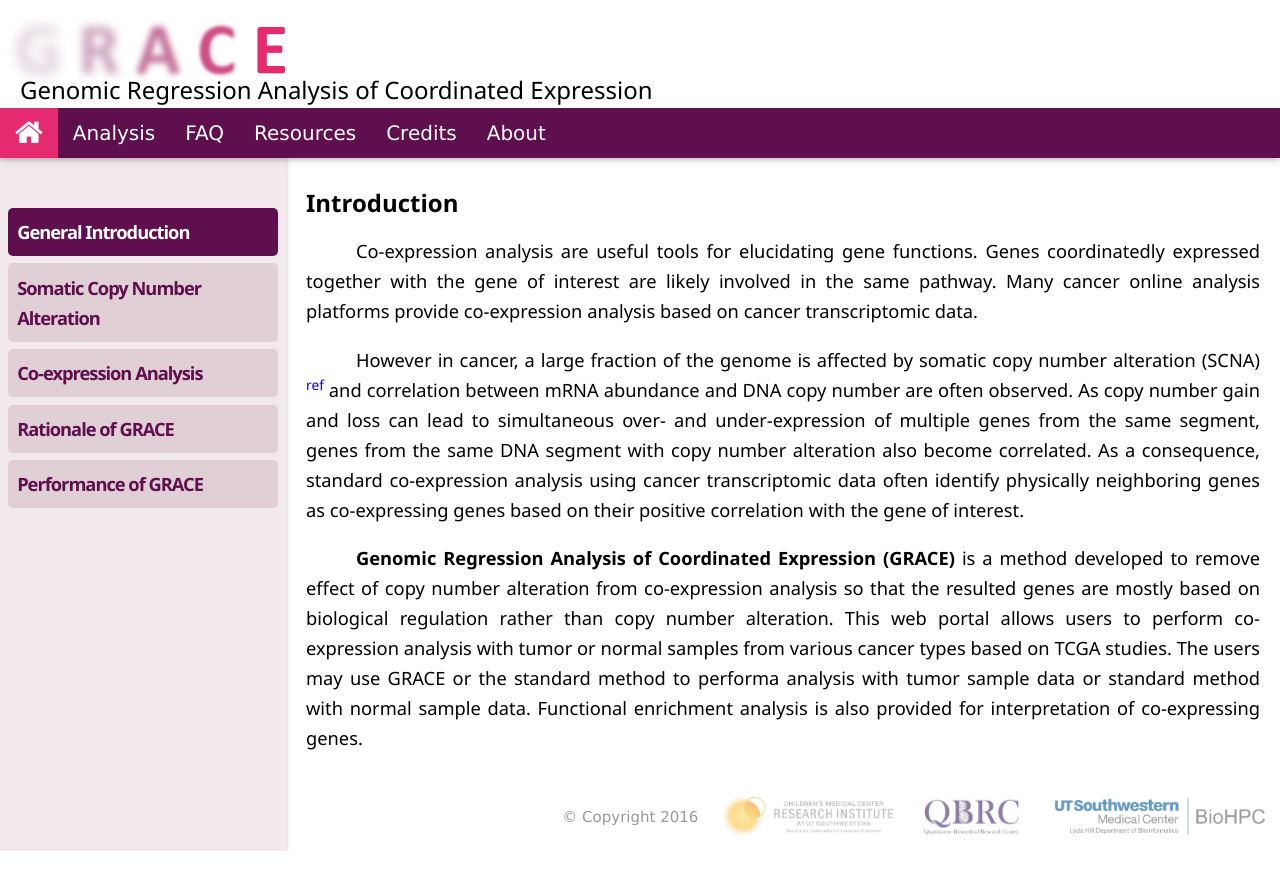
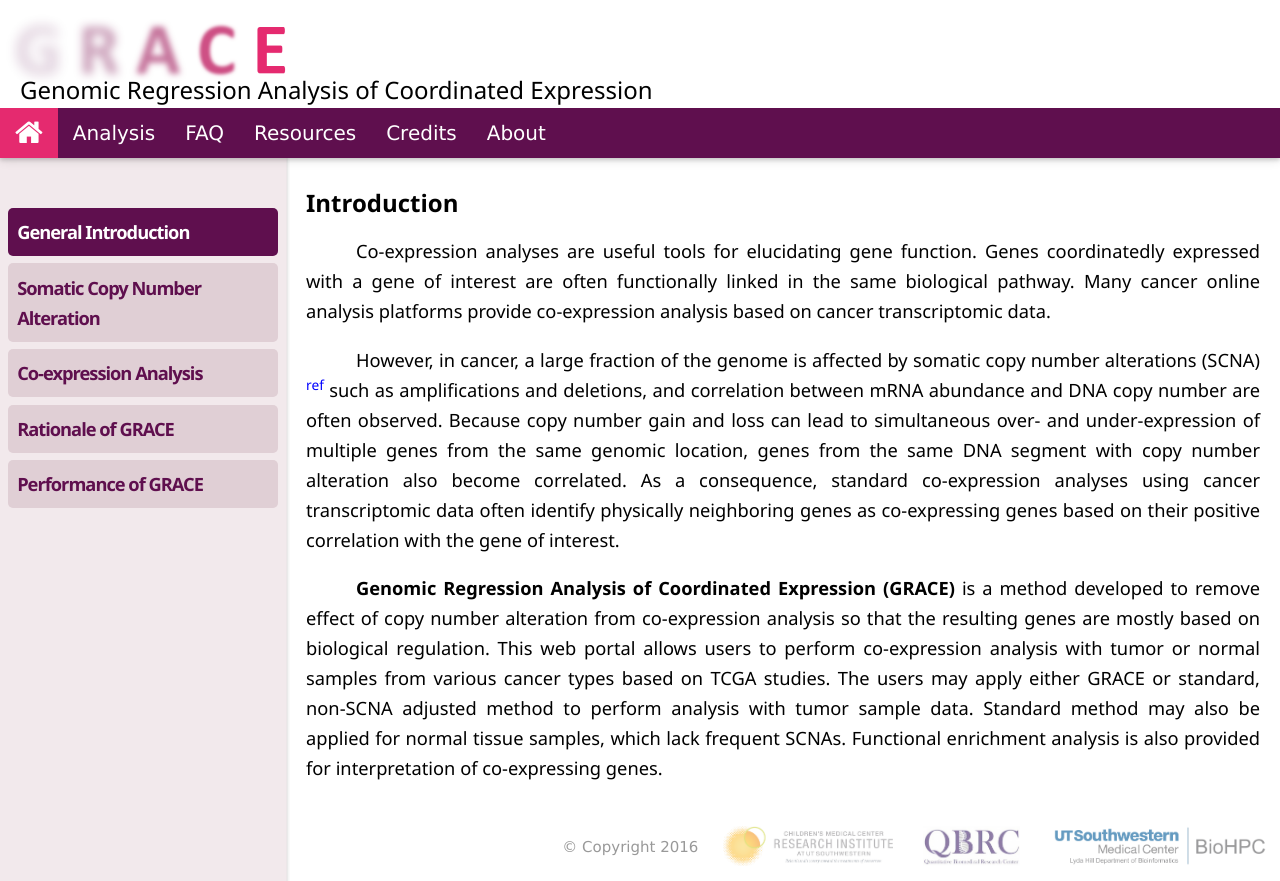
Before and after one commit to cailing20/GRACE-Web-application, a PHP site: page / in a window 1280 px wide. Before the commit the page ends 851 px from the top, so only its background shows below. Run offline with PHP 8.4, Linux system fonts and the light colour scheme.

Commit message:
edited text for index.php

```diff
--- a/index.php
+++ b/index.php
@@ -38,21 +38,22 @@
 	<!-- Start of the  home content -->
 	<div id="Intro" class='homeContent' style="display:block;">
 		<h3><b>Introduction</b></h3>
-		<p>Co-expression analysis are useful tools for elucidating gene functions.
-		 Genes coordinatedly expressed together with the gene of interest are likely involved in the same pathway.
+		<p>Co-expression analyses are useful tools for elucidating gene function.
+		 Genes coordinatedly expressed with a gene of interest are often functionally linked in the same biological pathway.
 		 Many cancer online analysis platforms provide co-expression analysis based on cancer transcriptomic data.</p>
-		<p>However in cancer, a large fraction of the genome is affected by somatic copy number alteration (SCNA)
+		<p>However, in cancer, a large fraction of the genome is affected by somatic copy number alterations (SCNA)
 		<sup class='ref'><a href="http://www.ncbi.nlm.nih.gov/pubmed/?term=24071852" target="_blank"
 		   title="Beroukhim, R. et al. The landscape of somatic copy-number alteration across human cancers. Nature 463, 899-905 (2010)."
 		   id="ref-link-1">ref</a></sup>
-		   and correlation between mRNA abundance and DNA copy number are often observed.
-		   As copy number gain and loss can lead to simultaneous over- and under-expression of multiple genes from the same segment,
+		   such as amplifications and deletions, and correlation between mRNA abundance and DNA copy number are often observed.
+		   Because copy number gain and loss can lead to simultaneous over- and under-expression of multiple genes from the same genomic location,
 		   genes from the same DNA segment with copy number alteration also become correlated.
-		   As a consequence, standard co-expression analysis using cancer transcriptomic data often identify physically neighboring genes as co-expressing genes based on their positive correlation with the gene of interest.
+		   As a consequence, standard co-expression analyses using cancer transcriptomic data often identify physically neighboring genes as co-expressing genes based on their positive correlation with the gene of interest.
 
-		<p><b>Genomic Regression Analysis of Coordinated Expression (GRACE)</b> is a method developed to remove effect of copy number alteration from co-expression analysis so that the resulted genes are mostly based on biological regulation rather than copy number alteration.
+		<p><b>Genomic Regression Analysis of Coordinated Expression (GRACE)</b> is a method developed to remove effect of copy number alteration from co-expression analysis so that the resulting genes are mostly based on biological regulation.
 		   This web portal allows users to perform co-expression analysis with tumor or normal samples from various cancer types based on TCGA studies.
-		   The users may use GRACE or the standard method to performa analysis with tumor sample data or standard method with normal sample data.
+		   The users may apply either GRACE or standard, non-SCNA adjusted method to perform analysis with tumor sample data.
+		   Standard method may also be applied for normal tissue samples, which lack frequent SCNAs.
 		   Functional enrichment analysis is also provided for interpretation of co-expressing genes. </p>
 	</div>
 
@@ -60,29 +61,29 @@
 		<div class="home-image-container card"><img class="home-image" src="./images/HOME_SCNA.png" alt="BRCA_SCNA_Chr1"></div>
 		<h3 class="home-title"><b>Somatic Copy Number Alteration (SCNA) in Cancer</b></h3>
 		<p>Somatic copy number alteration (SCNA) is commonly seen in cancer.
-		For example,plotted in the figure are the relative copy number levels of chromosome 1 using 1075 samples from TCGA Breast Invasive Carcinoma (BRCA) study
+		For example, plotted in the figure are the relative copy number levels of chromosome 1 using 1075 samples from TCGA Breast Invasive Carcinoma (BRCA) study
 		<sup class='ref'><a href="http://www.ncbi.nlm.nih.gov/pubmed/23000897" target="_blank"
 		   title="The Cancer Genome Atlas Network. Comprehensive molecular portraits of human breast tumours. Nature 490, 61-70 (2012)."
 		   >ref</a></sup>.
 		Chromosome 1p is frequently deleted whereas 1q is frequently amplified in breast cancer.
-		Consequently, there is strong positive correlation between RNA and copy number for genes from the same arm of chromosome 1.
-		This also results in correlation of neighboring genes.</p>
+		Consequently, RNA and genomic copy number for genes from the same arm of chromosome 1 are strongly correlated.
+		This also results in correlation of neighboring genes on chromosome 1.</p>
 	</div>
 
 	<div id="StandardAnalysis" class='homeContent'>
 		<div class="home-image-container card"><img class="home-image" src="./images/HOME_EIF2DbyStandardMethod.png" alt="EIF2D coexpressing genes by standard method"></div>
 		<h3 class="home-title"><b>Standard Co-expression Analysis in Cancer</b></h3>
-		<p>Because of frequent SCNA events in cancer, standard co-expression analysis using cancer transcriptomic data often identify physically neighboring genes as co-expressing genes.
-		For example, the top 10 co-expressing genes for EIF2D, a gene encoding eukaryotic translation initiation factor 2D that locates at chromosome 1q32, are all from the proximity of its locus.
-		This trend holds true for its top 200 co-expressing genes.
-		This bias introduced by SCNA is quite ubiquitous in the cancer genome because of the widespread of SCNA.</p>
+		<p>Because of frequent SCNA events in cancer, standard co-expression analysis using cancer transcriptomic data often identify physically neighboring genes as being co-expressed.
+		For example, the top 10 co-expressing genes for EIF2D, a gene on chromosome 1q32, encoding eukaryotic translation initiation factor 2D that locates at chromosome 1q32, are all located nearby or from the same 1q32.
+		This trend holds true for the top 200 co-expressing genes.
+		And such bias is quite common in the cancer genome because of the ubiquity of SCNAs.</p>
 	</div>
 
 	<div id="GRACE_Method" class='homeContent'>
 		<div class="home-image-container card" style="width:280px !important;float:left;margin-right:20px;margin-top:10px;"><img class="home-image" src="./images/HOME_GRACEMethod.png" alt="Residuals from regressing RNA on copy number for EIF2D" style="width:250px !important;"></div>
 		<h3 class="home-title"><b>GRACE method</b></h3>
 		<p>To correct for the bias from SCNA in co-expression analysis, we fit a linear regression model using copy number as the explanatory variable and RNA levels as the response variable.
-		The residuals from this linear regression model represents variations in RNA that could not be accounted for by copy number variations.
+		The residuals from this linear regression model represent variations in RNA that cannot be explained by copy number variations.
 		Such residuals are calculated for every gene and are used for co-expression analysis instead of the original RNA levels.
 		We have named this method Genomic Regression Analysis of Coordinated Expression (GRACE). </p>
 	</div>
@@ -91,8 +92,8 @@
 		<div class="home-image-container card"><img class="home-image" src="./images/HOME_EIF2DbyGRACEMethod.png" alt="EIF2D coexpressing genes by GRACE method"></div>
 		<h3 class="home-title"><b>Genomic Regression Analysis of Coordinated Expression in Cancer</b></h3>
 		<p>Using GRACE, the bias from SCNA is largely reduced.
-		Take EIF2D for example again, the top 10 coexpressing genes called by GRACE come from various chromosomes.
-		But they are all involved in translation and functionally relevant to EIF2D.
+		Using EIF2D again as an example, the top 10 coexpressing genes called by GRACE come from various chromosomes.
+		But they are all involved in translation and therefore functionally relevant to EIF2D.
 		The top 200 EIF2D coexpressing genes are no longer enriched in EIF2D neighboring genes from chromosome 1q.
 		Instead, the list is topped by genes encoding ribosome subunits.</p>
 	</div>
```
